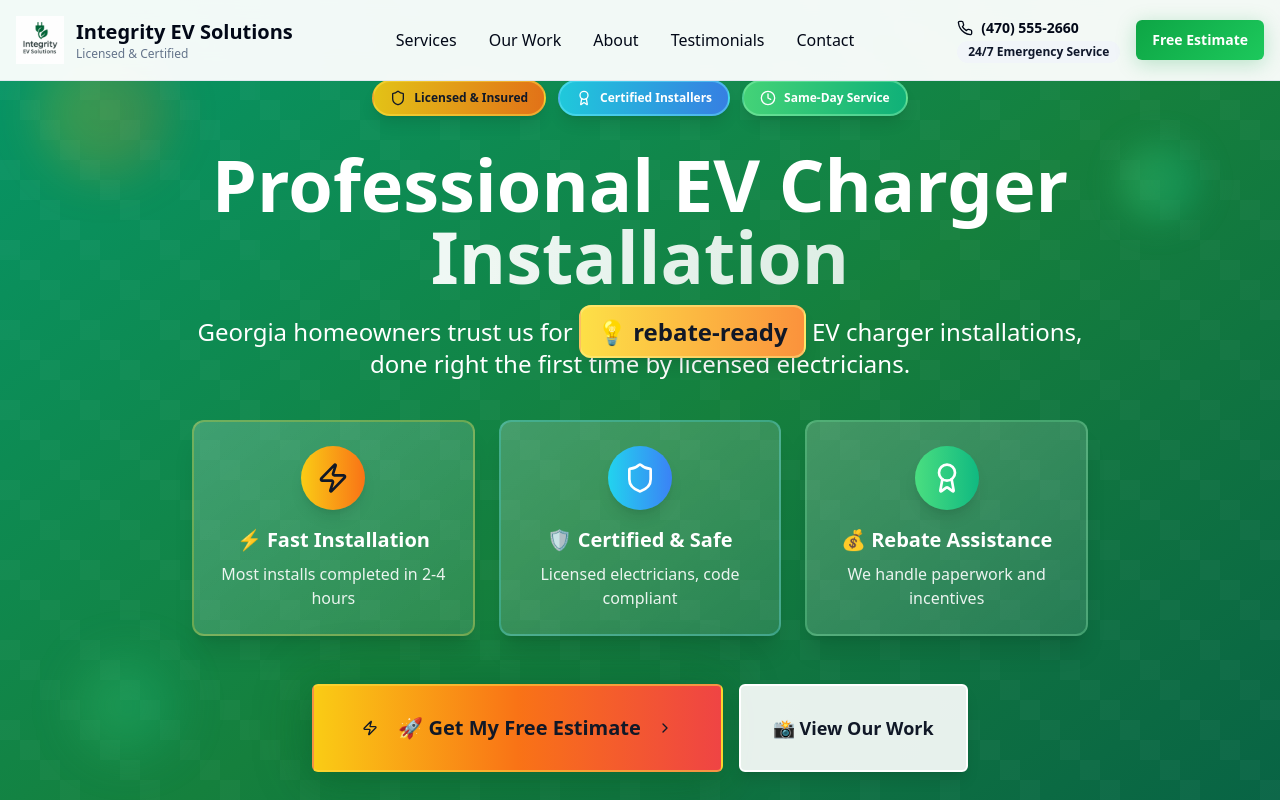
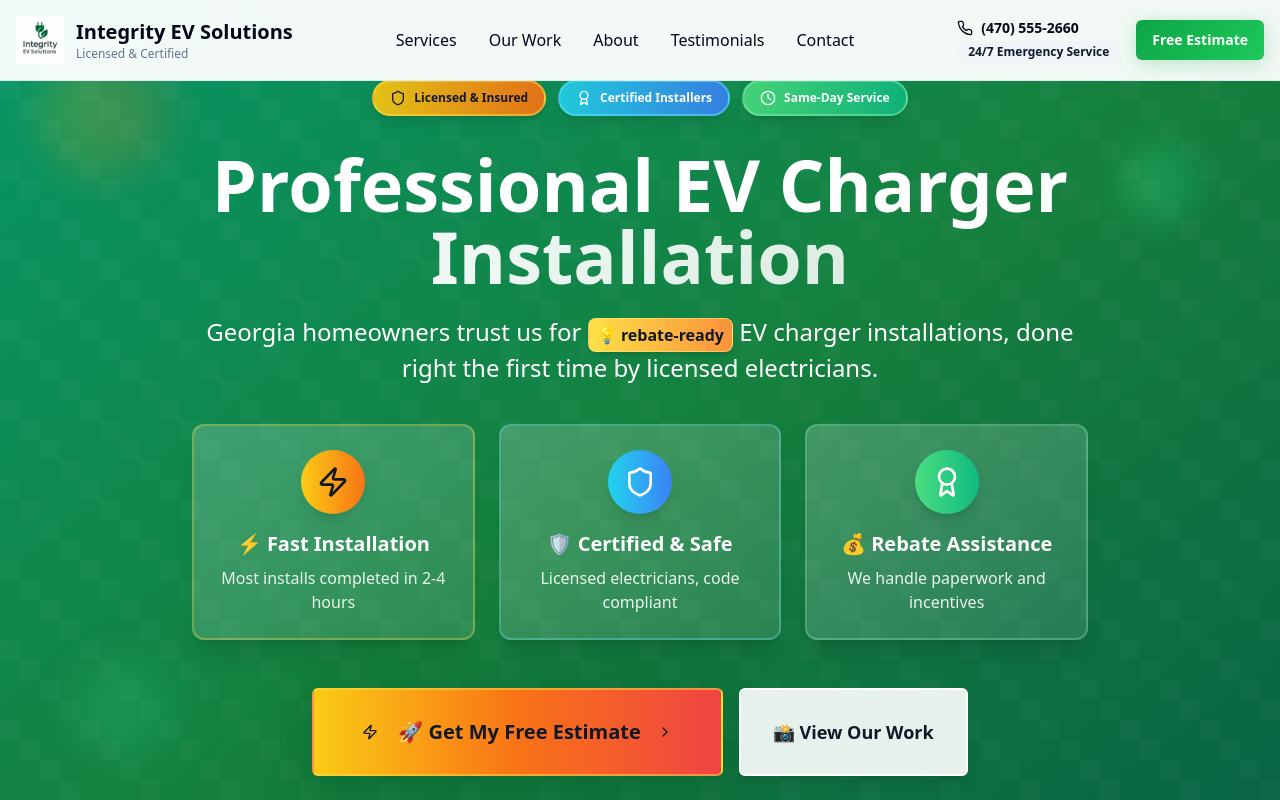
Before and after one commit to jordanlander/elevate-integrity-ev, a React (Vite) app: page / in a window 1280 px wide. Shown: the top 800 px of the page. Built offline with nearby package versions, Linux system fonts and the light colour scheme; the HTML template or start-up script is replaced by a standard one.

Commit message:
Fix "rebate ready" text overlap

```diff
--- a/src/components/Hero.tsx
+++ b/src/components/Hero.tsx
@@ -57,7 +57,7 @@ const Hero = () => {
             <div className="fade-in-up" style={{animationDelay: '0.4s'}}>
               <p className="text-xl md:text-2xl mb-10 text-white max-w-4xl mx-auto leading-relaxed">
                 Georgia homeowners trust us for{" "}
-                <span className="font-bold text-gray-900 bg-gradient-to-r from-yellow-300 to-orange-400 px-4 py-2 rounded-xl backdrop-blur-sm border-2 border-yellow-200/50 shadow-lg">
+                <span className="inline-flex items-center font-semibold text-gray-900 bg-gradient-to-r from-yellow-300 to-orange-400 px-2 py-1 rounded-lg text-base border border-yellow-200/50 shadow-md">
                   💡 rebate-ready
                 </span>{" "}
                 EV charger installations, done right the first time by licensed electricians.
```
